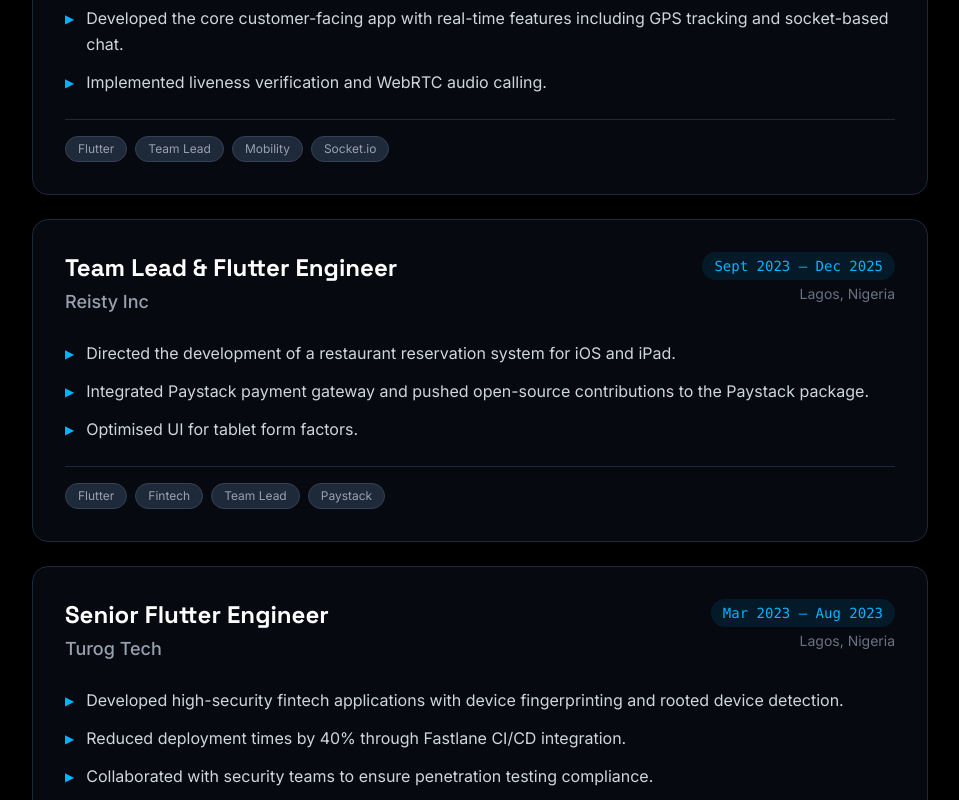
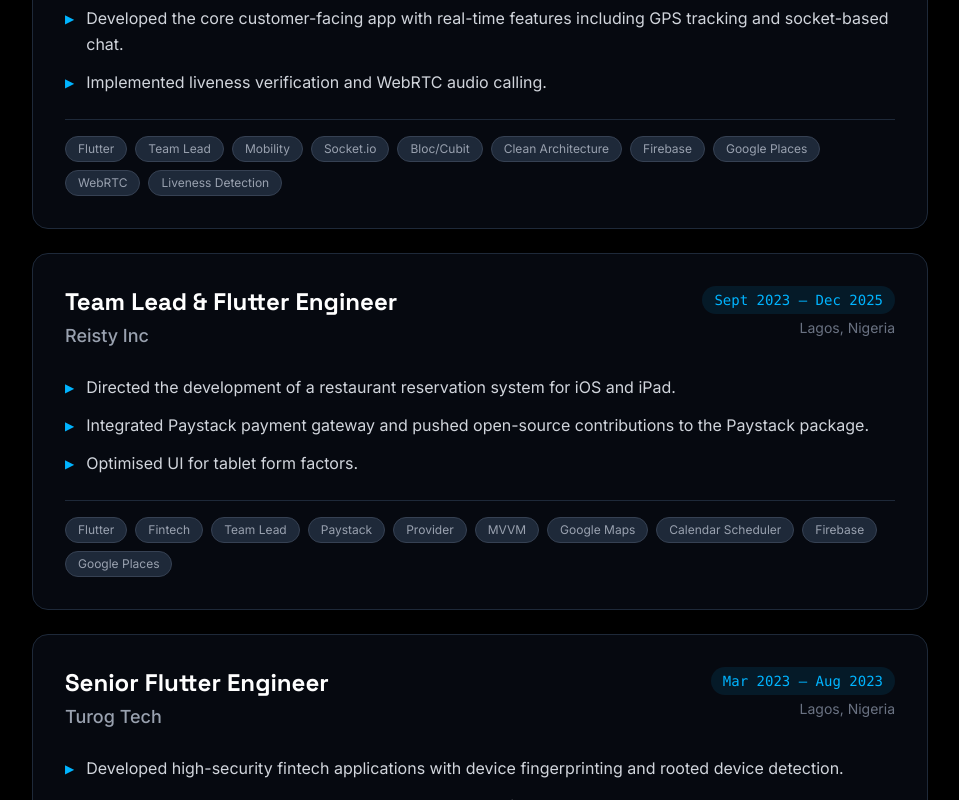
Before and after one commit to gikwegbu/georgeIkwegbu, a Vue app: page / in a window 1280 px wide. Shown: the part 3920-4720 px from the top of the page, without its empty margins (160-1119 px from the left). Built offline with nearby package versions, Linux system fonts and the light colour scheme.

Commit message:
Updated the about section that i have completed my msc, and also updated the tech skills i used across some experiences

```diff
--- a/src/data/education.js
+++ b/src/data/education.js
@@ -13,7 +13,7 @@ export const education = [
         id: 2,
         degree: "B.Eng Computer Engineering",
         school: "Michael Okpara University of Agriculture, Nigeria",
-        year: "2014 - 2019",
+        year: "2014-2019",
         status: "Completed",
         focus: "Programming, Systems Architecture, Microcontrollers, Data Communication, AI, Robotics",
         project: "Questionnaire app that automated research data entry into Excel/SPSS"
--- a/src/data/experience.js
+++ b/src/data/experience.js
@@ -10,7 +10,7 @@ export const experience = [
             "Developed the core customer-facing app with real-time features including GPS tracking and socket-based chat.",
             "Implemented liveness verification and WebRTC audio calling."
         ],
-        tags: ["Flutter", "Team Lead", "Mobility", "Socket.io"]
+        tags: ["Flutter", "Team Lead", "Mobility", "Socket.io", "Bloc/Cubit", "Clean Architecture", "Firebase", "Google Places", "WebRTC", "Liveness Detection"]
     },
     {
         id: 2,
@@ -23,7 +23,7 @@ export const experience = [
             "Integrated Paystack payment gateway and pushed open-source contributions to the Paystack package.",
             "Optimised UI for tablet form factors."
         ],
-        tags: ["Flutter", "Fintech", "Team Lead", "Paystack"]
+        tags: ["Flutter", "Fintech", "Team Lead", "Paystack", "Provider", "MVVM", "Google Maps", "Calendar Scheduler", "Firebase", "Google Places",]
     },
     {
         id: 3,
@@ -36,7 +36,7 @@ export const experience = [
             "Reduced deployment times by 40% through Fastlane CI/CD integration.",
             "Collaborated with security teams to ensure penetration testing compliance."
         ],
-        tags: ["Flutter", "Fintech", "Security", "CI/CD"]
+        tags: ["Flutter", "Fintech", "Security", "CI/CD", "Device Fingerprinting", "Root Detection", "Fastlane", "Bloc/Cubit", "Clean Architecture", "Firebase"]
     },
     {
         id: 4,
@@ -49,7 +49,7 @@ export const experience = [
             "Integrated native modules using Kotlin and Swift via Method Channels.",
             " achieved a 98% reduction in crash rates by resolving critical memory leaks."
         ],
-        tags: ["Flutter", "Fintech", "Native Integration", "Performance"]
+        tags: ["Flutter", "Fintech", "Native Integration", "Performance", "MVVM", "Method Channels", "Kotlin", "Swift", "Firebase", "Provider"]
     },
     {
         id: 5,
@@ -60,7 +60,7 @@ export const experience = [
         description: [
             "Led mobile development initiatives for payment solutions."
         ],
-        tags: ["Flutter", "Fintech"]
+        tags: ["Flutter", "Fintech", "MVVM", "Provider", "Firebase"]
     },
     {
         id: 6,
--- a/src/data/profile.js
+++ b/src/data/profile.js
@@ -8,7 +8,7 @@ export const profile = {
         "Open Source Contributor",
         "MSc Computer Science"
     ],
-    bio: "I'm a mobile engineer with 5+ years of experience building production-grade Flutter applications across fintech, mobility, and IoT. My journey in tech started in web development, where I honed my fundamentals in HTML, CSS, JavaScript and TypeScript — before discovering the power of cross-platform mobile development with Flutter and Dart.\n\nSince making the switch, I've led teams, shipped apps to the Play Store and App Store, reduced deployment times by 40%, and cut memory crashes by 98%. I'm currently completing my MSc in Computer Science at York St. John University, with a focus on AI, IoT, and Machine Learning.\n\nBased in London, I'm passionate about creating seamless hardware-software experiences and mentoring the next generation of developers.",
+    bio: "I'm a mobile engineer with 5+ years of experience building production-grade Flutter applications across fintech, mobility, and IoT. My journey in tech started in web development, where I honed my fundamentals in HTML, CSS, JavaScript and TypeScript — before discovering the power of cross-platform mobile development with Flutter and Dart.\n\nSince making the switch, I've led teams, shipped apps to the Play Store and App Store, reduced deployment times by 40%, and cut memory crashes by 98%. Having completed my MSc in Computer Science at York St. John University, with a focus on AI, IoT, and Machine Learning.\n\nBased in London & Bristol, I'm passionate about creating seamless hardware-software experiences and mentoring the next generation of developers.",
     socials: {
         github: "https://github.com/gikwegbu",
         linkedin: "https://linkedin.com/in/GIkwegbu",
```
